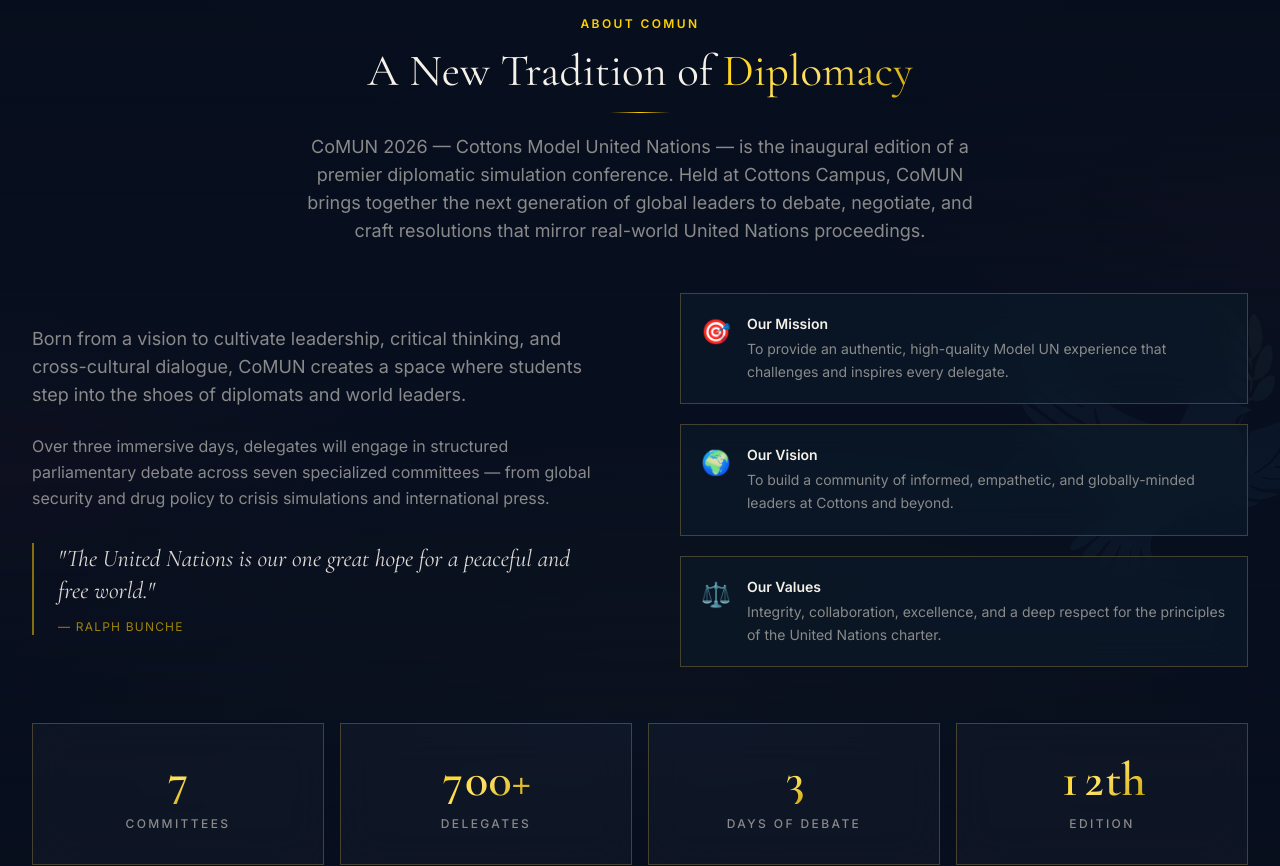
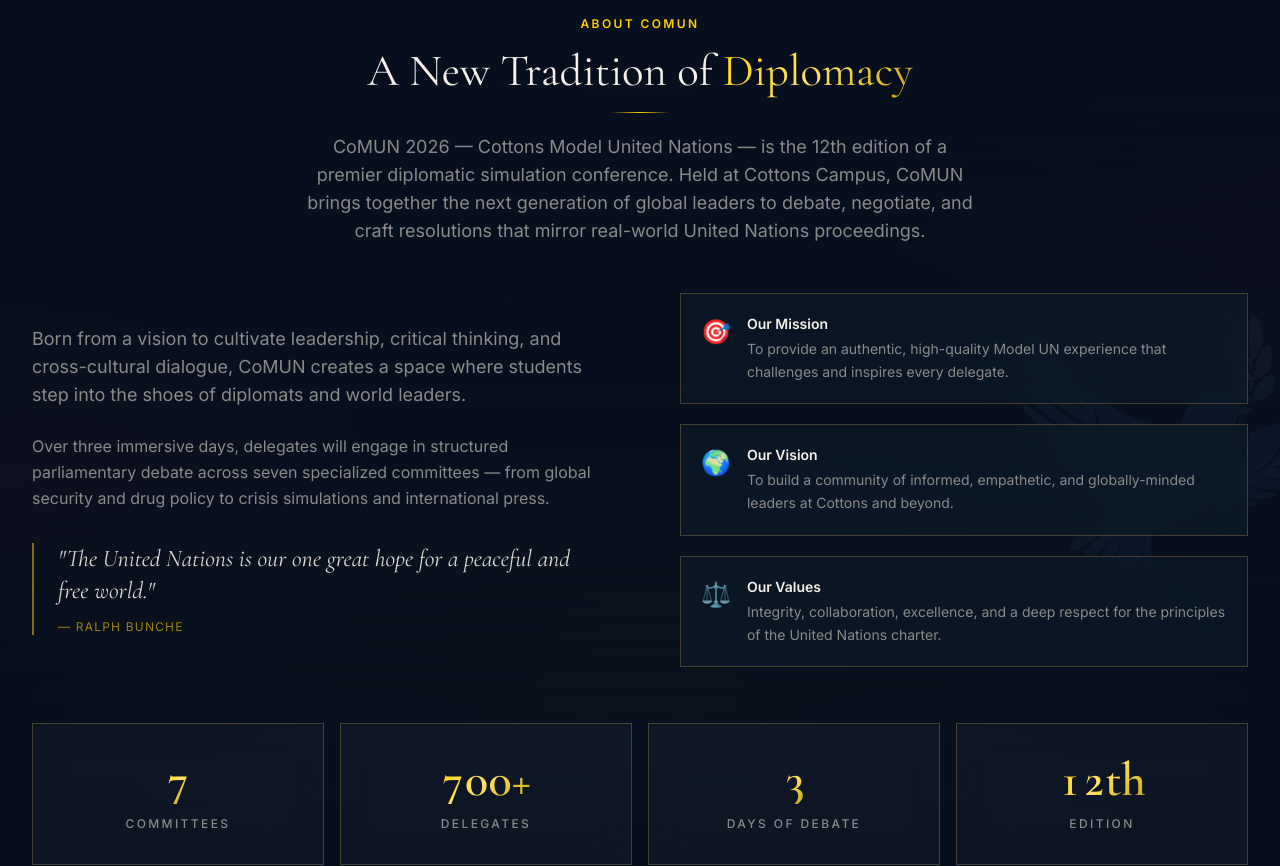
Before and after one commit to ShettyBro/phase-one-webapp-freelancing, a React (Vite) app: page / in a window 1280 px wide. Shown: the part 880-1746 px from the top of the page. Built offline with nearby package versions, Linux system fonts and the light colour scheme; no server answers; grey boxes are pictures that could not be loaded.

Commit message:
Fix: 1st->12th Edition everywhere, contact email->cottonsmun2026@gmail.com in Footer/email/AboutSection

```diff
--- a/src/components/layout/AboutSection.tsx
+++ b/src/components/layout/AboutSection.tsx
@@ -60,7 +60,7 @@ const AboutSection: React.FC = () => (
             <span className="text-gold-gradient">Diplomacy</span>
           </>
         }
-        subtitle="CoMUN 2026 — Cottons Model United Nations — is the inaugural edition of a premier diplomatic simulation conference. Held at Cottons Campus, CoMUN brings together the next generation of global leaders to debate, negotiate, and craft resolutions that mirror real-world United Nations proceedings."
+        subtitle="CoMUN 2026 — Cottons Model United Nations — is the 12th edition of a premier diplomatic simulation conference. Held at Cottons Campus, CoMUN brings together the next generation of global leaders to debate, negotiate, and craft resolutions that mirror real-world United Nations proceedings."
       />
 
       {/* Body Content */}
--- a/src/components/layout/Footer.tsx
+++ b/src/components/layout/Footer.tsx
@@ -122,7 +122,7 @@ const Footer: React.FC = () => {
                 Contact
               </h4>
               <p className="font-sans text-sm text-comun-muted">
-                comun2026@cottons.edu
+                cottonsmun2026@gmail.com
               </p>
             </div>
           </motion.div>
--- a/src/data/comun.ts
+++ b/src/data/comun.ts
@@ -9,7 +9,7 @@ export const CONFERENCE = {
   startsAt: '2026-07-30T09:00:00',
   romanYear: 'MMXXVI',
   location: 'Cottons Campus',
-  edition: '1st Edition',
+  edition: '12th Edition',
 } as const;
 
 // ─── Navigation Links ─────────────────────────────────────────────────────
```
Also changed, not shown: 1 other file (tests, documents, lock files or other folders).
